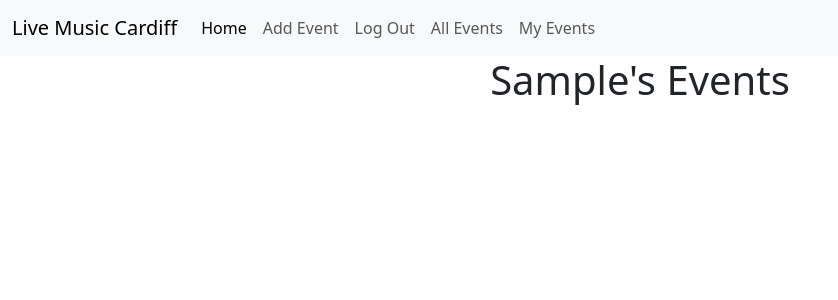
After one commit to siondawson/milestone-project-3, a Flask app: page /user_events in a window 1280 px wide. The commit adds this page. Shown: the top 300 px of the page, without its empty margins (0-838 px from the left). Run offline with Flask 3, Linux system fonts and the light colour scheme; the visitor is signed in with stand-in values (Sample User, id 1); data that the repository does not hold is empty; some libraries are stand-ins or nearby versions.

Commit message:
create user_events.html and user events displaying

```diff
--- a/live_music_cardiff/routes.py
+++ b/live_music_cardiff/routes.py
@@ -104,3 +104,10 @@ def add_event():
 def all_events():
     event = list(Event.query.order_by(Event.title).all())
     return render_template("all_events.html", user=current_user, event=event)
+
+
+@app.route('/user_events')
+def user_events():
+    user = current_user
+    user_events = Event.query.order_by(Event.title).filter_by(user_id=current_user.id)
+    return render_template("user_events.html", user=current_user, user_events=user_events)
--- a/live_music_cardiff/templates/add_event.html
+++ b/live_music_cardiff/templates/add_event.html
@@ -8,7 +8,7 @@
                 <label for="title" class="form-label">Event Title</label>
                 <input type="text" class="form-control" name="title" id="title" aria-describedby="event title" required>
             </div>
-            <!-- Datepicker -->
+            <!-- Datepicker (code from https://codepen.io/vsfvjiuv-the-typescripter/pen/mdMeJwL)-->
             <label for="date" class="col-1 col-form-label">Date</label>
             <div class="col-5">
                 <div class="input-group date" id="datepicker">
--- a/live_music_cardiff/templates/base.html
+++ b/live_music_cardiff/templates/base.html
@@ -37,6 +37,9 @@
                         </li>
                         <li class="nav-item">
                             <a class="nav-link" href="{{ url_for('all_events') }}">All Events</a>
+                        </li>
+                        <li class="nav-item">
+                            <a class="nav-link" href="{{ url_for('user_events') }}">My Events</a>
                         </li>
                         {% else %}
                         <li class="nav-item">
--- /dev/null
+++ b/live_music_cardiff/templates/user_events.html
@@ -0,0 +1,22 @@
+{% extends "base.html" %}
+
+{% block content %}
+
+<h1 class="text-center">{{ user.first_name }}'s Events</h1>
+<div class="container row">
+    {% for user_event in user_events %}
+    <div class="col-sm-12 col-md-6 col-lg-4 justify-content-center">
+        <div class="card" style="width: 18rem;">
+            <div class="card-body text-center">
+                <h5 class="card-title">{{ user_event.title }}</h5>
+                <p class="card-text">{{ user_event.date }}</p>
+                <p class="card-text">{{ user_event.venue }}</p>
+                <a href="{{ url_for('add_event')}}" class="btn btn-primary">Edit</a>
+                <a href="{{ url_for('add_event')}}" class="btn btn-warning">Delete</a>
+            </div>
+        </div>
+    </div>
+    {% endfor %}
+</div>
+
+{% endblock %}
```
Also changed, not shown: live_music_cardiff/templates/all_events.html (+4 -4 lines).
